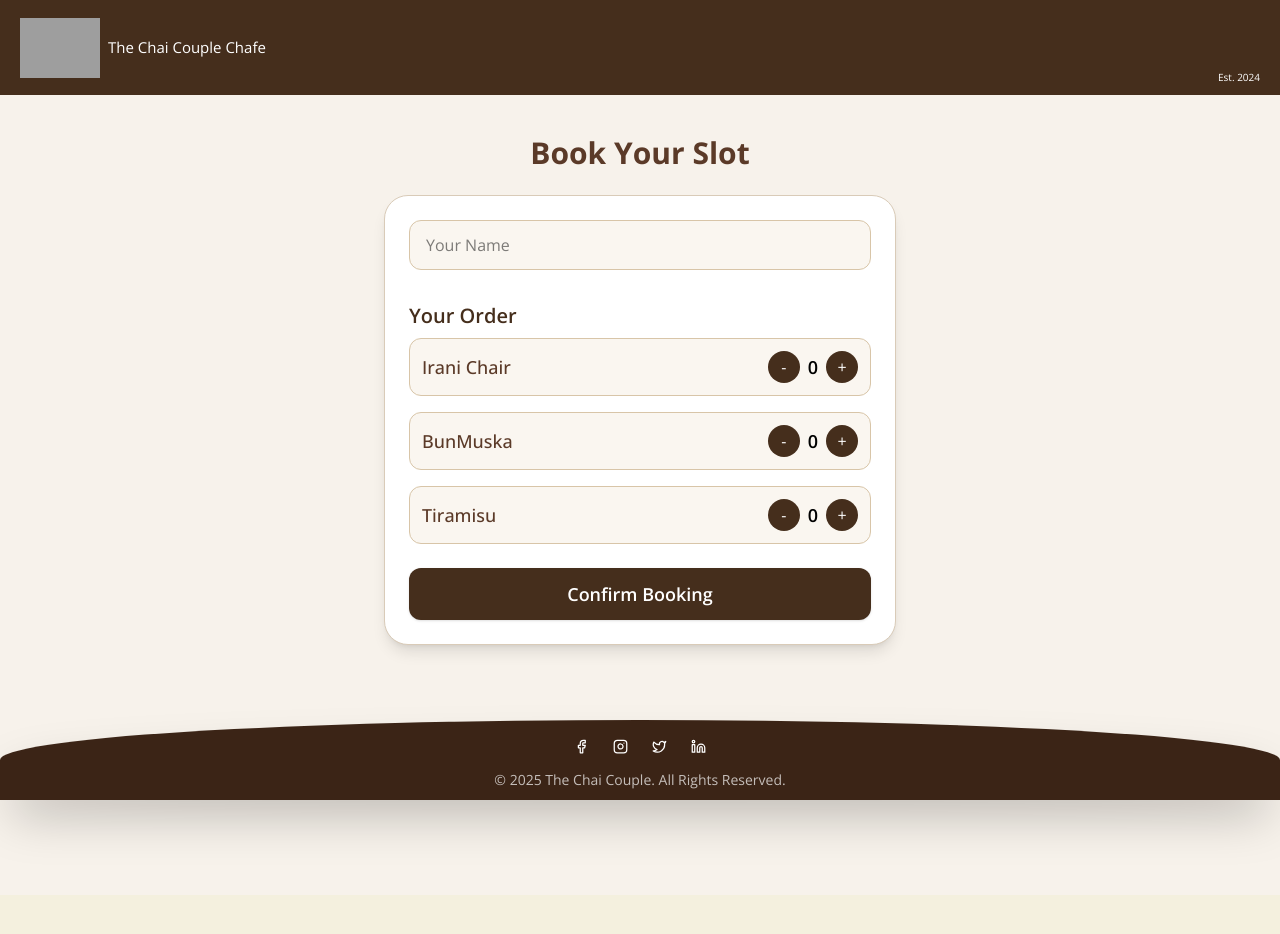
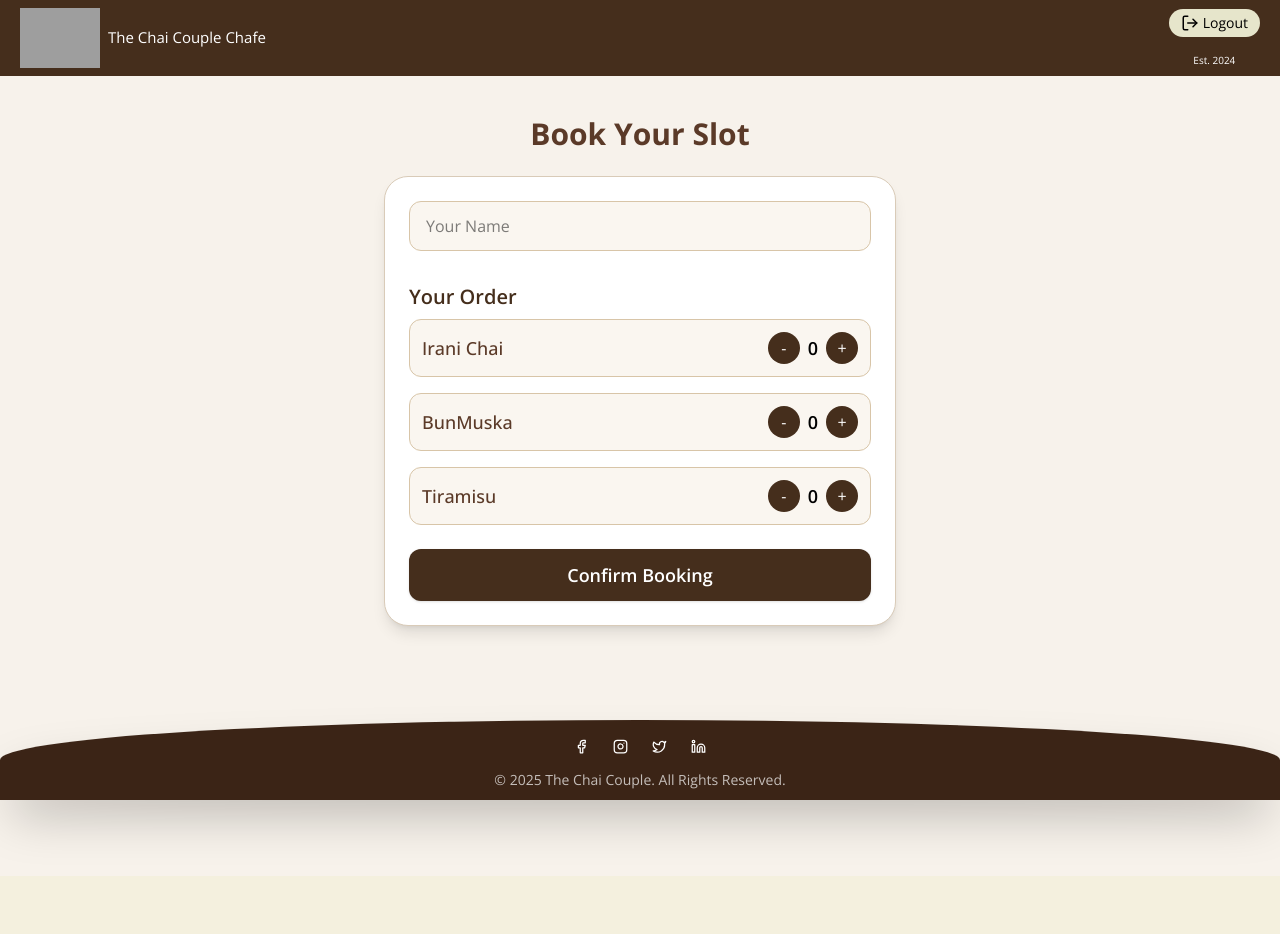
Before and after one commit to mhdhssn967/chai-couple, a React (Vite) app: page /book/1 in a window 1280 px wide. Shown: the top 934 px of the page. Built offline with nearby package versions, Linux system fonts and the light colour scheme; grey boxes are pictures that could not be loaded.

Commit message:
add logout

```diff
--- a/src/components/Navbar.jsx
+++ b/src/components/Navbar.jsx
@@ -1,36 +1,44 @@
-import { Coffee, Bell, Settings } from "lucide-react";
+import { Coffee, Bell, Settings, LogOut } from "lucide-react";
+import { getAuth, signOut } from "firebase/auth";
+import { useNavigate } from "react-router-dom";
 import HomeButton from "./HomeButton";
 
 export default function Navbar({ title = "The Chai Couple Chafe" }) {
+  const auth = getAuth();
+  const navigate = useNavigate();
+
+  const handleLogout = async () => {
+    try {
+      await signOut(auth);
+      navigate("/login"); // Redirect to login after logout
+    } catch (error) {
+      console.error("Logout failed:", error);
+    }
+  };
+
   return (
-    <>
-
-      <nav className="w-full bg-[#452e1c] text-white shadow-md" style={{margin:'0px'}}>
-        <div style={{display:'flex',justifyContent:'space-between',padding:'10px 20px'}}>
-
+    <nav className="w-full bg-[#452e1c] text-white shadow-md">
+      <div className="flex justify-between items-center px-5 py-2">
         {/* Left: Logo/Icon */}
         <div className="flex items-center gap-2">
-            <div className=" rounded-full flex items-center justify-center">
+          <div className="rounded-full flex items-center justify-center">
             <img width={'80px'} src="./logo.png" alt="" />
           </div>
-            <span className="text-lg" style={{fontSize:'15px',}}>{title}</span>
+          <span className="text-lg" style={{fontSize:'15px'}}>{title}</span>
         </div>
 
-          {/* Right: Optional Icons */}
-          <div className="flex items-center gap-4">
-            {/* <button className="p-2 rounded-full hover:bg-white hover:bg-opacity-20 transition">
-              <Bell size={22} />
+        {/* Right: Logout */}
+        <div className="flex items-center gap-4" style={{display:'flex',flexDirection:'column'}}>
+          <button  style={{backgroundColor:'#e6e5cbff'}}
+            onClick={handleLogout}
+            className="flex items-center gap-1 bg-white bg-opacity-20 px-3 py-1 rounded-full hover:bg-opacity-40 transition"
+          >
+            <LogOut size={18} color="black"/>
+            <span className="text-sm" style={{color:'Black'}}>Logout</span>
           </button>
-            <button className="p-2 rounded-full hover:bg-white hover:bg-opacity-20 transition">
-              <Settings size={22} />
-            </button> */}
-            <p style={{fontSize:'10px',marginTop:'60px'}}>Est. 2024</p>
+          <p style={{fontSize:'10px',marginTop:'0'}}>Est. 2024</p>
         </div>
-
       </div>
     </nav>
-
-    </>
-
   );
 }
--- a/src/userPages/BookSlotPage.jsx
+++ b/src/userPages/BookSlotPage.jsx
@@ -20,7 +20,7 @@ export default function BookSlotPage() {
   });
 
   const menuItems = [
-    { id: "chai", label: "Irani Chair" },
+    { id: "chai", label: "Irani Chai" },
     { id: "bun", label: "BunMuska" },
     { id: "tiramisu", label: "Tiramisu" }
   ];
```
Lines whose indentation alone changed are shown as unchanged.
